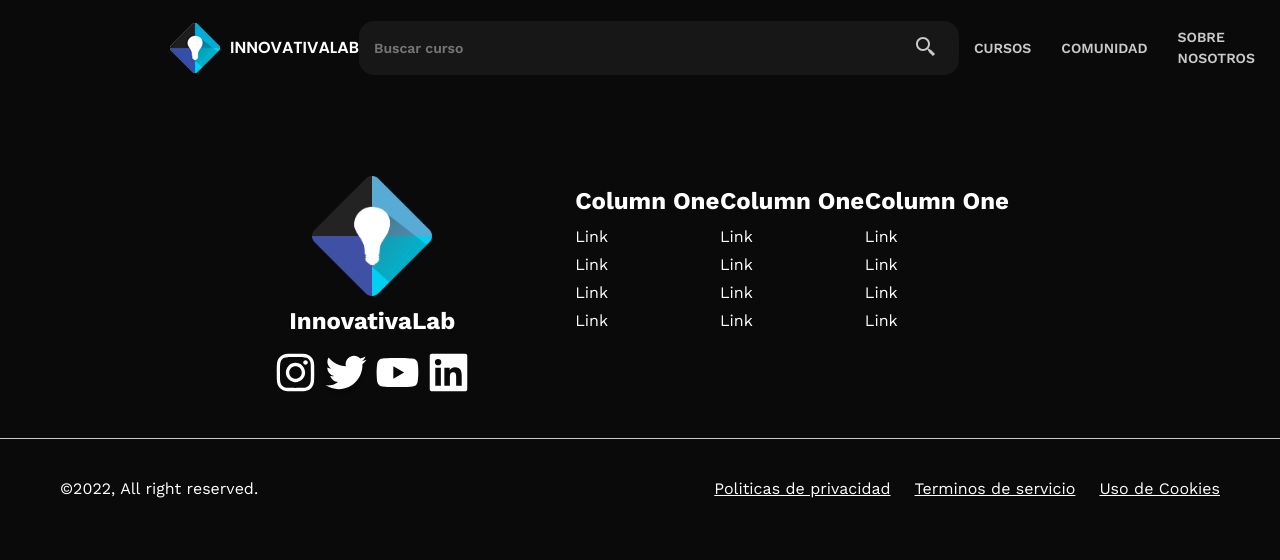
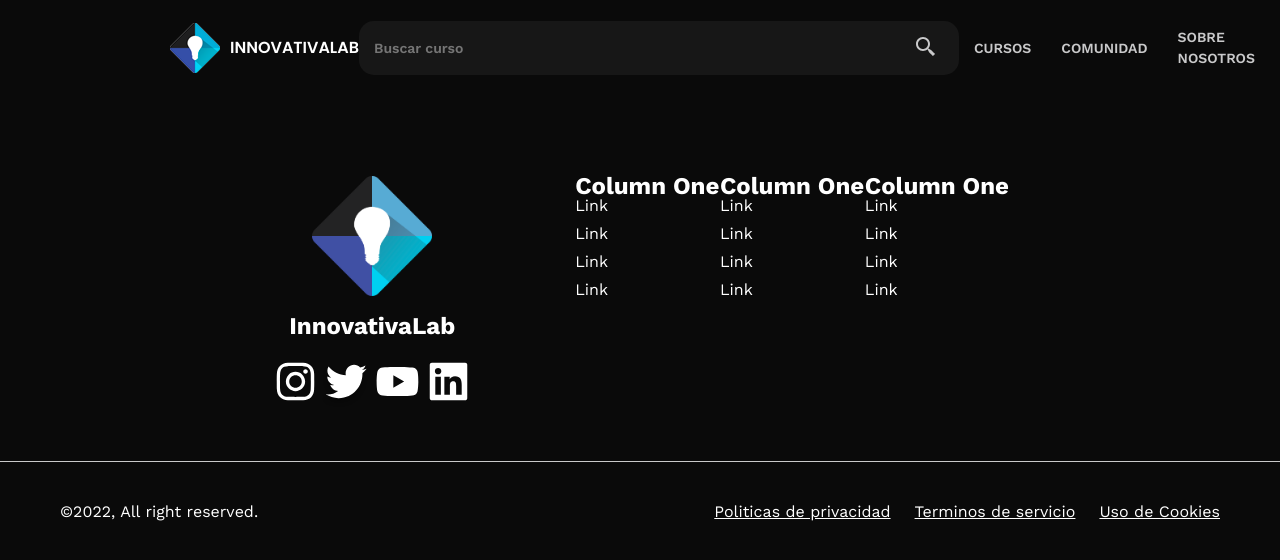
Before and after one commit to InnovativaLab/Pagina-web, a React (Vite) app in the folder PaginaWeb-React/: page /home in a window 1280 px wide. Shown: the top 560 px of the page. Built offline with nearby package versions, Linux system fonts and the light colour scheme; the HTML template or start-up script is replaced by a standard one.

Commit message:
Fix header styles

```diff
--- a/PaginaWeb-React/src/styles/Footer.css
+++ b/PaginaWeb-React/src/styles/Footer.css
@@ -20,10 +20,8 @@ footer{
     justify-content: space-evenly;
 }
 .footerLinksTitle{
-    margin-top: 5px;
     font-size: 24px;
     font-weight: 700;
-    padding: 10px 0px 16px 0;
 }
 .footerLinksList li{
     list-style:none;
--- a/PaginaWeb-React/src/styles/Redes.css
+++ b/PaginaWeb-React/src/styles/Redes.css
@@ -1,16 +1,18 @@
 .redesTitleGrande{
+    color: var(--Blanco);
+    font-family: 'Work Sans';
+    line-height: 125%;
     display: flex;
     flex-direction: column;
     justify-content: center;
     align-items: center;
+    z-index:1;
 }
 .imgGrande{
     width: 400px;
-    height: 400px;
 }
 .imgChica{
     width: 120px;
-    height: 120px;
 }
 .redesTitle{
     font-family: 'Work Sans';
```
